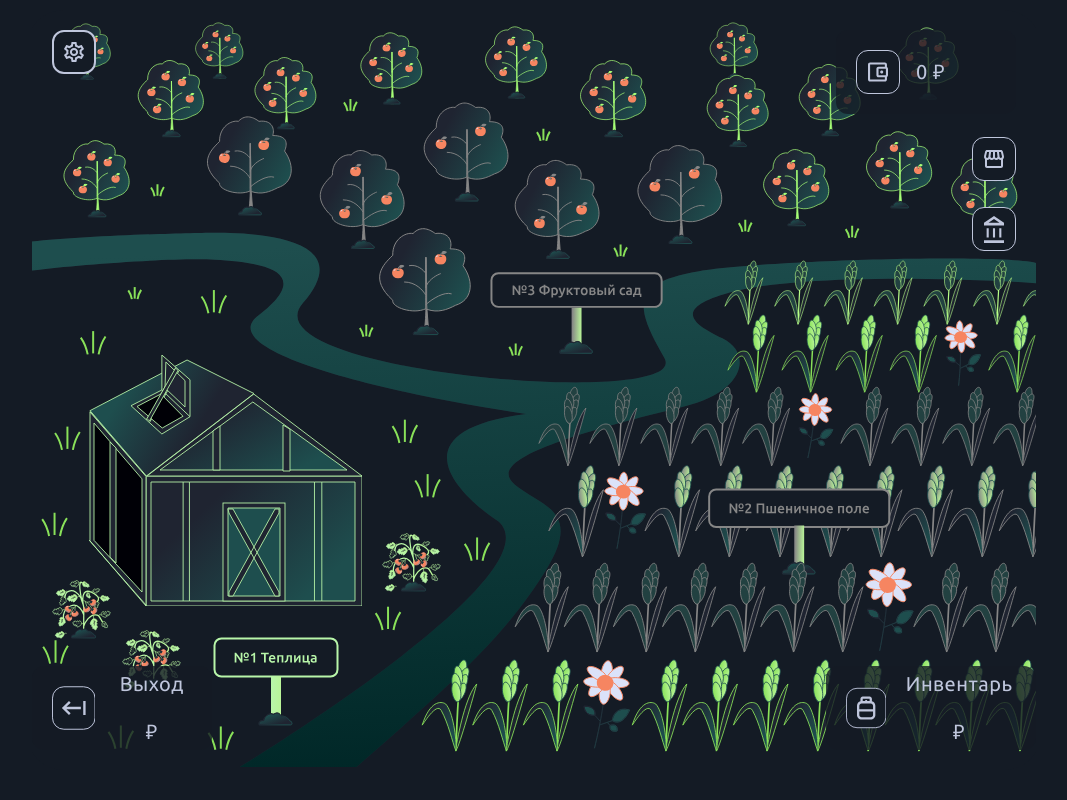
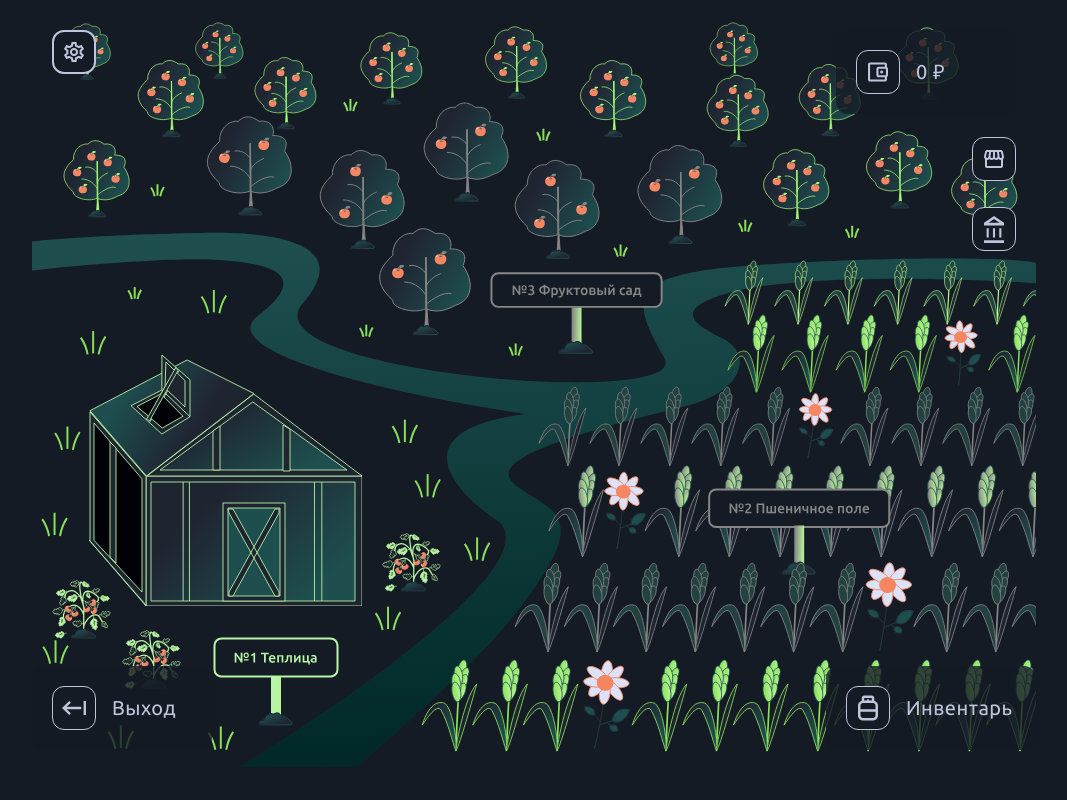
Before and after one commit to User-960/Game-RSHB, a Next.js app: page /home in a window 1280 px wide. Shown: the whole page, without its empty margins (106-1173 px from the left). Built offline with nearby package versions, Linux system fonts and the light colour scheme.

Commit message:
fix: fix bugs in wallet

```diff
--- a/src/components/screens/home/Home.tsx
+++ b/src/components/screens/home/Home.tsx
@@ -52,7 +52,7 @@ const Home: FC = () => {
 				</div>
 
 				<div className={styles.finance}>
-					<ButtonIcon name={String(wallet)} size='medium'>
+					<ButtonIcon name={`${String(wallet)} ${'₽'}`} size='medium'>
 						<GlobalSvgSelector id='wallet' />
 					</ButtonIcon>
 
--- a/src/components/ui/button/buttonIcon/ButtonIcon.tsx
+++ b/src/components/ui/button/buttonIcon/ButtonIcon.tsx
@@ -23,7 +23,7 @@ const ButtonIcon: FC<IButtonIconProps> = ({
 				onClick={clickHandler}
 			>
 				{children}
-				<span>{name + ' ' + '₽'}</span>
+				<span>{name}</span>
 			</button>
 		</div>
 	)
```
